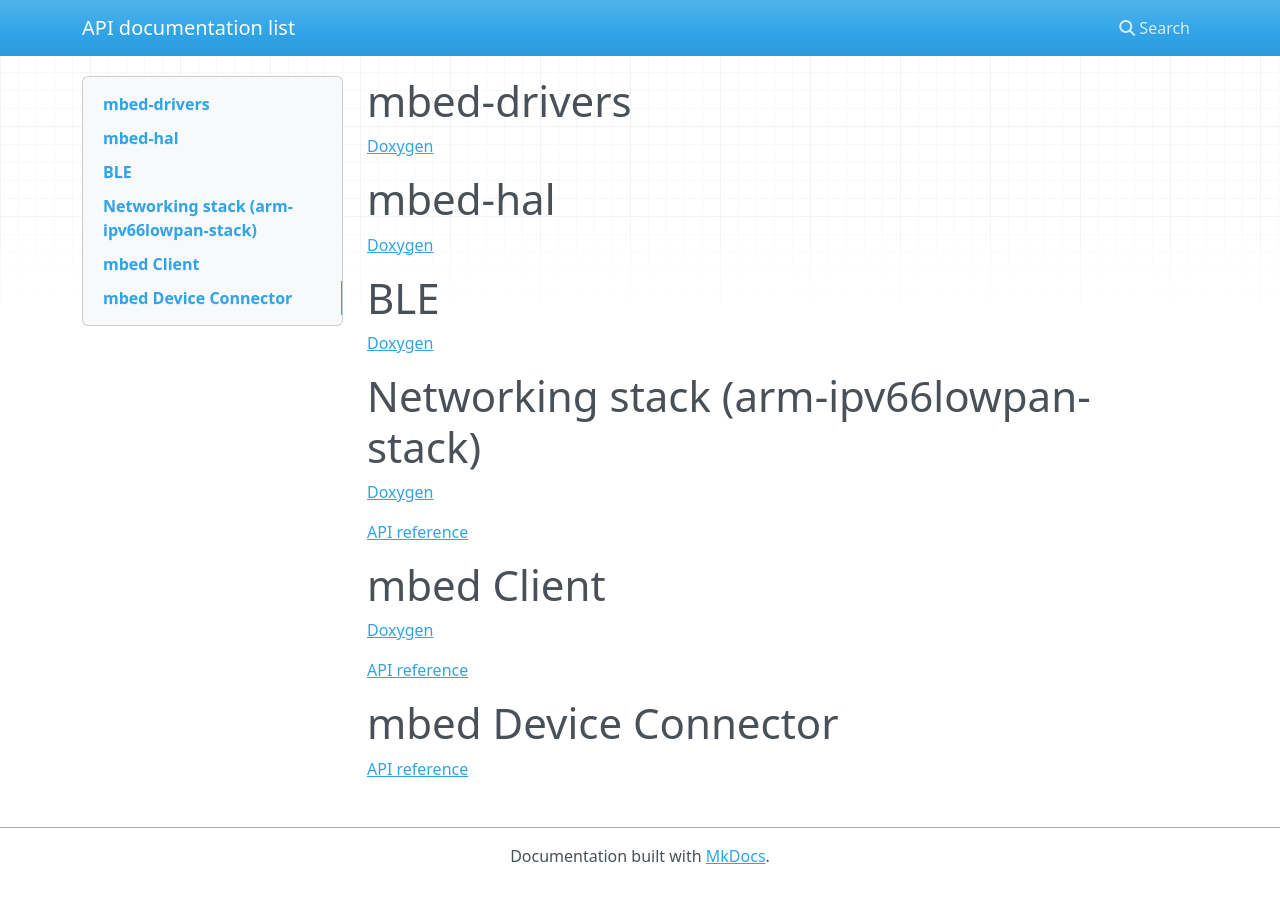
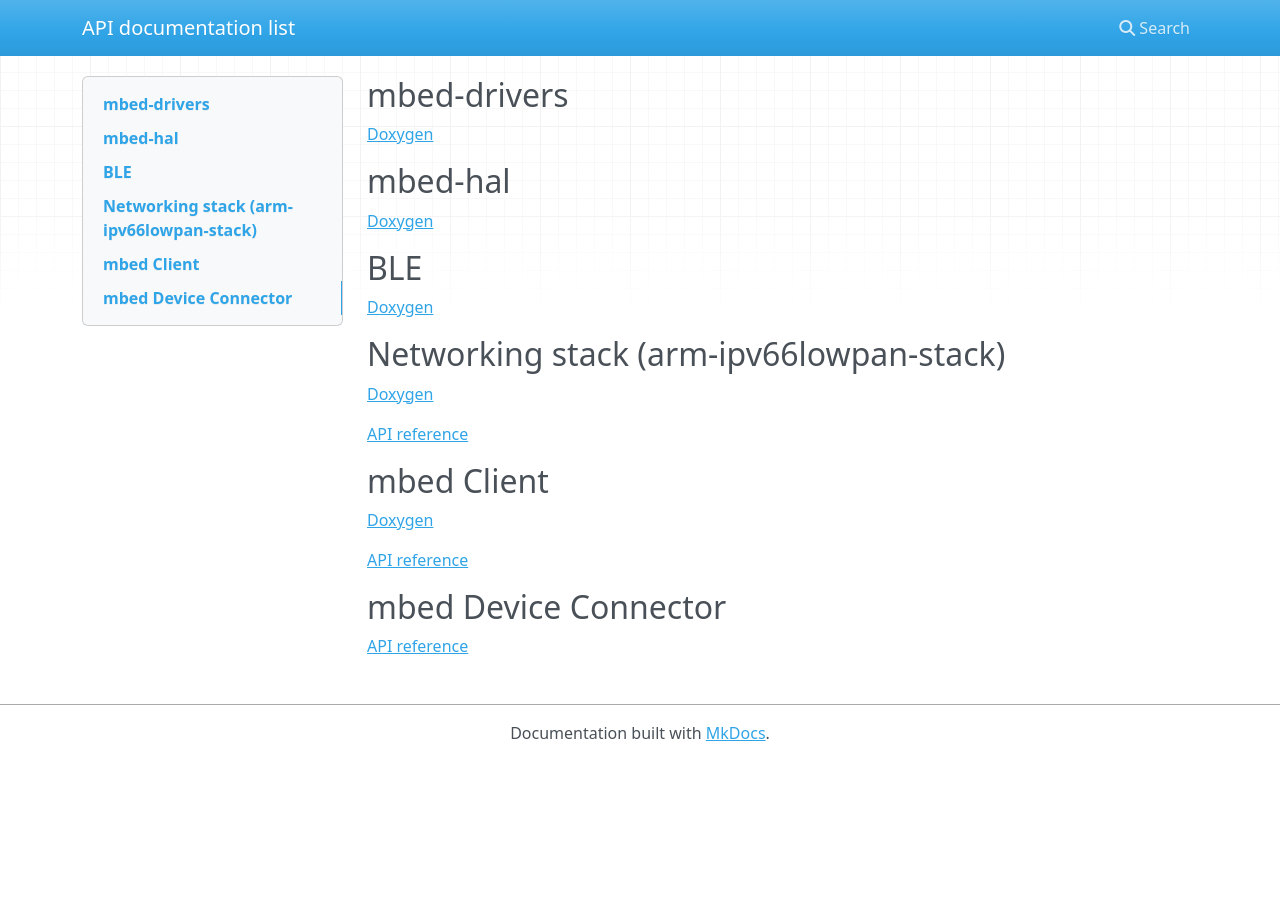
Before and after one commit to ARMmbed/API_docs_list, an MkDocs documentation site: the page built from Docs/index.md, in a window 1280 px wide. Built offline with MkDocs 1.6.1, drawn with Linux system fonts in a browser that asks for light colours; nearby versions of some CDN libraries; old or Windows-style settings are respelled for this version of MkDocs.

Commit message:
Taking down one level

```diff
--- a/Docs/index.md
+++ b/Docs/index.md
@@ -1,27 +1,27 @@
-# mbed-drivers
+## mbed-drivers
 
 [Doxygen](https://docs.mbed.com/docs/mbed-drivers-api/en/latest/api/index.html)
 
-# mbed-hal
+## mbed-hal
 
 [Doxygen](https://docs.mbed.com/docs/mbed-hal-api/en/latest/api/index.html)
 
-# BLE
+## BLE
 
 [Doxygen](https://docs.mbed.com/docs/ble-api/en/master/api/index.html)
 
-# Networking stack (arm-ipv66lowpan-stack)
+## Networking stack (arm-ipv66lowpan-stack)
 
 [Doxygen](https://docs.mbed.com/docs/arm-ipv66lowpan-stack/en/latest/api/index.html)
 
 [API reference](https://docs.mbed.com/docs/arm-ipv66lowpan-stack/en/latest/05_reference/index.html)
 
-# mbed Client
+## mbed Client
 
 [Doxygen](https://docs.mbed.com/docs/mbed-client-guide/en/latest/api/index.html)
 
 [API reference](https://docs.mbed.com/docs/mbed-client-guide/en/latest/Howto/)
 
-# mbed Device Connector
+## mbed Device Connector
 
 [API reference](https://docs.mbed.com/docs/mbed-device-connector-web-interfaces/en/latest/api-reference/)
```
